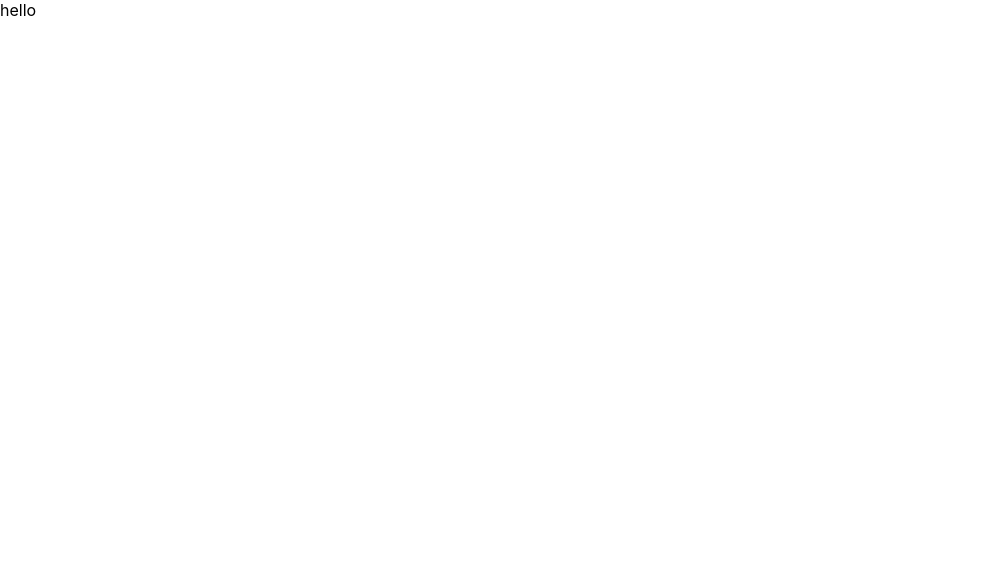
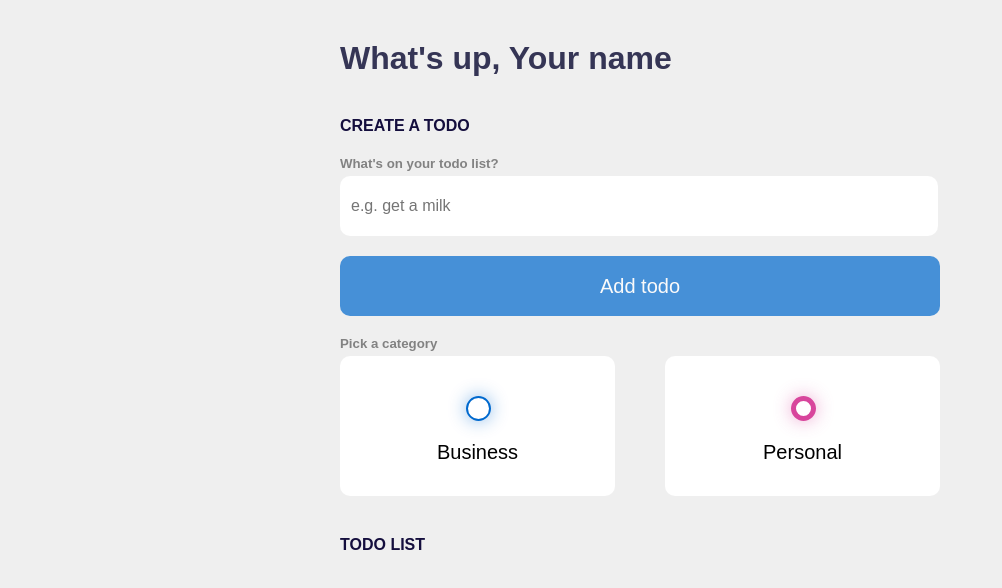
Before and after one commit to aikenm/neobis_front_toDoListReact, a React (Create React App) app in the folder neobis-front-todolist-react/: page / in a window 1280 px wide. Shown: the top 588 px of the page, without its empty margins (0-1002 px from the left). Built offline with nearby package versions, Linux system fonts and the light colour scheme.

Commit message:
Implemented adding the tasks, did a markup, implemented deleting of tasks, implemented a categories.

```diff
--- a/neobis-front-todolist-react/public/index.html
+++ b/neobis-front-todolist-react/public/index.html
@@ -3,7 +3,7 @@
   <head>
     <meta charset="utf-8" />
     <meta name="viewport" content="width=device-width, initial-scale=1" />
-    <title>React App</title>
+    <title>Todo List React</title>
   </head>
   <body>
     <noscript>You need to enable JavaScript to run this app.</noscript>
--- a/neobis-front-todolist-react/src/App.js
+++ /dev/null
@@ -1,11 +0,0 @@
-import React from 'react'
-
-function App() {
-  return (
-    <div className="App">
-
-    </div>
-  );
-}
-
-export default App;
--- /dev/null
+++ b/neobis-front-todolist-react/src/components/App.js
@@ -0,0 +1,54 @@
+import React, { useState } from 'react';
+import '../styles/style.css';
+import EditableName from './EditableName';
+import CategoryCheckbox from './CategoryCheckbox';
+import TaskInput from './TaskInput';
+import TaskList from './TaskList';
+
+function App() {
+  const [tasks, setTasks] = useState([]);
+  const [selectedCategory, setSelectedCategory] = useState('personal');
+
+  const handleAddTask = (newTaskText) => {
+    const newTask = {
+      text: newTaskText,
+      category: selectedCategory,
+      checked: false,
+    };
+    setTasks([...tasks, newTask]);
+  };
+
+  const handleDelete = (index) => {
+    const updatedTasks = tasks.filter((_, i) => i !== index);
+    setTasks(updatedTasks);
+  };
+
+  const handleEdit = (index) => {
+
+  };
+
+  const handleCategoryChange = (category) => {
+    setSelectedCategory(category === selectedCategory ? '' : category);
+  };
+
+  const handleComplete = (index) => {
+
+  };
+
+  return (
+    <div className="container">
+      <h1 className="name">
+        What's up, <EditableName />
+      </h1>
+      <h4>CREATE A TODO</h4>
+      <h5>What's on your todo list?</h5>
+      <TaskInput onAddTask={handleAddTask} />
+      <h5>Pick a category</h5>
+      <CategoryCheckbox selectedCategory={selectedCategory} onCategoryChange={handleCategoryChange} />
+      <h4>TODO LIST</h4>
+      <TaskList tasks={tasks} onDelete={handleDelete} onEdit={handleEdit} onComplete={handleComplete} />
+    </div>
+  );
+}
+
+export default App;
--- /dev/null
+++ b/neobis-front-todolist-react/src/components/CategoryCheckbox.js
@@ -0,0 +1,44 @@
+import React from 'react';
+
+function CategoryCheckbox({ selectedCategory, onCategoryChange }) {
+  const handleCheckboxClick = (category) => {
+    if (category !== selectedCategory) {
+      onCategoryChange(category);
+    } else {
+      onCategoryChange('');
+    }
+  };
+
+  return (
+    <div className="radio-container">
+      <div
+        className={`businessBtn ${selectedCategory === 'business' ? 'selected' : ''}`}
+        onClick={() => handleCheckboxClick('business')}
+      >
+        <input
+          type="checkbox"
+          className="businessRadio"
+          id="businessRadio"
+          checked={selectedCategory === 'business'}
+          disabled={selectedCategory === 'business'}
+        />
+        <label htmlFor="businessRadio">Business</label>
+      </div>
+      <div
+        className={`personalBtn ${selectedCategory === 'personal' ? 'selected' : ''}`}
+        onClick={() => handleCheckboxClick('personal')}
+      >
+        <input
+          type="checkbox"
+          className="personalRadio"
+          id="personalRadio"
+          checked={selectedCategory === 'personal'}
+          disabled={selectedCategory === 'personal'}
+        />
+        <label htmlFor="personalRadio">Personal</label>
+      </div>
+    </div>
+  );
+}
+
+export default CategoryCheckbox;
--- /dev/null
+++ b/neobis-front-todolist-react/src/components/EditableName.js
@@ -0,0 +1,11 @@
+import React from 'react';
+
+function EditableName() {
+  return (
+    <span className="name" contentEditable="true" id="editableName">
+      Your name
+    </span>
+  );
+}
+
+export default EditableName;
--- /dev/null
+++ b/neobis-front-todolist-react/src/components/TaskInput.js
@@ -0,0 +1,33 @@
+import React, { useState } from 'react';
+
+function TaskInput({ onAddTask }) {
+  const [taskText, setTaskText] = useState('');
+
+  const handleInputChange = (event) => {
+    setTaskText(event.target.value);
+  };
+
+  const handleAddButtonClick = () => {
+    if (taskText.trim() !== '') {
+      onAddTask(taskText);
+      setTaskText('');
+    }
+  };
+
+  return (
+    <div>
+      <input
+        type="text"
+        className="taskInput"
+        placeholder="e.g. get a milk"
+        value={taskText}
+        onChange={handleInputChange}
+      />
+      <button className="add" onClick={handleAddButtonClick}>
+        Add todo
+      </button>
+    </div>
+  );
+}
+
+export default TaskInput;
--- /dev/null
+++ b/neobis-front-todolist-react/src/components/TaskList.js
@@ -0,0 +1,27 @@
+import React from 'react';
+
+function TaskList({ tasks, onDelete, onEdit, onComplete }) {
+  return (
+    <ul className="taskList">
+      {tasks.map((task, index) => (
+        <li key={index} className={task.category}>
+          <input
+            type="checkbox"
+            className={`${task.category}-border`}
+            checked={task.checked}
+            onChange={() => onComplete(index)}
+          />
+          <label className="taskText">{task.text}</label>
+          <button className="edit-button" onClick={() => onEdit(index)}>
+            Edit
+          </button>
+          <button className="delete-button" onClick={() => onDelete(index)}>
+            Delete
+          </button>
+        </li>
+      ))}
+    </ul>
+  );
+}
+
+export default TaskList;
--- a/neobis-front-todolist-react/src/index.css
+++ /dev/null
@@ -1,13 +0,0 @@
-body {
-  margin: 0;
-  font-family: -apple-system, BlinkMacSystemFont, 'Segoe UI', 'Roboto', 'Oxygen',
-    'Ubuntu', 'Cantarell', 'Fira Sans', 'Droid Sans', 'Helvetica Neue',
-    sans-serif;
-  -webkit-font-smoothing: antialiased;
-  -moz-osx-font-smoothing: grayscale;
-}
-
-code {
-  font-family: source-code-pro, Menlo, Monaco, Consolas, 'Courier New',
-    monospace;
-}
--- a/neobis-front-todolist-react/src/index.js
+++ b/neobis-front-todolist-react/src/index.js
@@ -1,13 +1,11 @@
 import React from 'react';
-import ReactDOM from 'react-dom/client';
-import './index.css';
-import App from './App';
+import ReactDOM from 'react-dom';
+import './styles/style.css';
+import App from './components/App';
 
-
-const root = ReactDOM.createRoot(document.getElementById('root'));
-root.render(
+ReactDOM.render(
   <React.StrictMode>
     <App />
-    hello
-  </React.StrictMode>
+  </React.StrictMode>,
+  document.getElementById('root')
 );
--- /dev/null
+++ b/neobis-front-todolist-react/src/styles/style.css
@@ -0,0 +1,220 @@
+body {
+    margin: 0;
+    padding: 0;
+    font-family: Arial, Helvetica, sans-serif;
+    background-color: #efefef;
+}
+
+.container {
+    max-width: 600px;
+    margin: 0 auto;
+}
+
+.container h1 {
+    margin-top: 40px;
+    color: #353555;
+}
+
+.name {
+    outline: none;
+}
+
+.container h4 {
+    margin-top: 40px;
+    color: #140e3d;
+}
+
+.container h5 {
+    margin-top: 20px;
+    margin-bottom: 5px;
+    color: #828282;
+}
+
+.taskInput {
+    width: 96%;
+    font-size: 16px;
+    padding: 20px 10px;
+    border-radius: 10px;
+    border: 1px solid transparent;
+    outline: none;
+}
+
+.radio-container {
+    display: grid;
+    grid-template-columns: repeat(2, 1fr);
+    grid-column-gap: 50px;
+    align-items: center;
+    justify-content: space-around;
+}
+
+.businessBtn {
+    grid-area: 1 / 1 / 2 / 2;
+    font-size: 20px;
+    border-radius: 10px;
+    height: 140px;
+    background-color: white;
+    display: flex;
+    flex-direction: column;
+    align-items: center;
+}
+
+.businessBtn input[type="checkbox"] {
+    appearance: none;
+    width: 25px;
+    height: 25px;
+    border: 2px solid #0069ce;
+    box-shadow: 0px 0px 18px 0px rgba(0, 105, 206, 0.46);
+    -webkit-box-shadow: 0px 0px 18px 0px rgba(0, 105, 206, 0.46);
+    -moz-box-shadow: 0px 0px 18px 0px rgba(0, 105, 206, 0.46);
+    border-radius: 50%;
+    margin-top: 40px;
+    margin-bottom: 20px;
+}
+
+.businessBtn input[type="checkbox"]:checked {
+    appearance: none;
+    width: 25px;
+    height: 25px;
+    border: 5px solid #0069ce;
+    box-shadow: 0px 0px 18px 0px rgba(0, 105, 206, 0.46);
+    -webkit-box-shadow: 0px 0px 18px 0px rgba(0, 105, 206, 0.46);
+    -moz-box-shadow: 0px 0px 18px 0px rgba(0, 105, 206, 0.46);
+    border-radius: 50%;
+}
+
+.personalBtn {
+    height: 140px;
+    font-size: 20px;
+    border-radius: 10px;
+    background-color: white;
+    display: flex;
+    flex-direction: column;
+    align-items: center;
+}
+
+.personalBtn input[type="checkbox"] {
+    appearance: none;
+    width: 25px;
+    height: 25px;
+    border: 2px solid #d8459c;
+    box-shadow: 0px 0px 18px 0px rgba(216, 69, 156, 0.46);
+    -webkit-box-shadow: 0px 0px 18px 0px rgba(216, 69, 156, 0.46);
+    -moz-box-shadow: 0px 0px 18px 0px rgba(216, 69, 156, 0.46);
+    border-radius: 50%;
+    margin-top: 40px;
+    margin-bottom: 20px;
+}
+
+.personalBtn input[type="checkbox"]:checked {
+    appearance: none;
+    width: 25px;
+    height: 25px;
+    border: 5px solid #d8459c;
+    box-shadow: 0px 0px 18px 0px rgba(216, 69, 156, 0.46);
+    -webkit-box-shadow: 0px 0px 18px 0px rgba(216, 69, 156, 0.46);
+    -moz-box-shadow: 0px 0px 18px 0px rgba(216, 69, 156, 0.46);
+    border-radius: 50%;
+}
+
+.add {
+    width: 100%;
+    height: 60px;
+    margin-top: 20px;
+    border-radius: 10px;
+    background-color: #0069ce;
+    opacity: 70%;
+    color: white;
+    font-size: 20px;
+    border: 1px solid transparent;
+}
+
+.add:hover {
+    opacity: 80%;
+}
+
+ul {
+    list-style-type: none;
+    padding: 0;
+}
+
+li {
+    display: flex;
+    align-items: center;
+    background-color: white;
+    width: 100%;
+    height: 70px;
+    border-radius: 20px;
+    margin-bottom: 10px;
+}
+
+li input[type="checkbox"] {
+    appearance: none;
+    width: 25px;
+    height: 25px;
+    border: 2px solid #ccc;
+    border-radius: 50%;
+    outline: none;
+    margin-right: 15px;
+    margin-left: 15px;
+}
+
+.business-border input[type="checkbox"] {
+    border: 2px solid #0069ce;
+    box-shadow: 0px 0px 18px 0px rgba(0, 105, 206, 0.46);
+    -webkit-box-shadow: 0px 0px 18px 0px rgba(0, 105, 206, 0.46);
+    -moz-box-shadow: 0px 0px 18px 0px rgba(0, 105, 206, 0.46);
+}
+
+.business-border input[type="checkbox"]:checked {
+    border: 5px solid #0069ce;
+    box-shadow: 0px 0px 18px 0px rgba(0, 105, 206, 0.46);
+    -webkit-box-shadow: 0px 0px 18px 0px rgba(0, 105, 206, 0.46);
+    -moz-box-shadow: 0px 0px 18px 0px rgba(0, 105, 206, 0.46);
+}
+
+.personal-border input[type="checkbox"] {
+    border: 2px solid #d8459c;
+    box-shadow: 0px 0px 18px 0px rgba(216, 69, 156, 0.46);
+    -webkit-box-shadow: 0px 0px 18px 0px rgba(216, 69, 156, 0.46);
+    -moz-box-shadow: 0px 0px 18px 0px rgba(216, 69, 156, 0.46);
+}
+
+.personal-border input[type="checkbox"]:checked {
+    border: 5px solid #d8459c;
+    box-shadow: 0px 0px 18px 0px rgba(216, 69, 156, 0.46);
+    -webkit-box-shadow: 0px 0px 18px 0px rgba(216, 69, 156, 0.46);
+    -moz-box-shadow: 0px 0px 18px 0px rgba(216, 69, 156, 0.46);
+}
+
+li label {
+    font-size: 16px;
+    pointer-events: none;
+}
+
+li button {
+    height: 40px;
+    font-size: 18px;
+    border-radius: 10px;
+    margin-right: 10px;
+    padding: 10px 20px;
+    color: white;
+    border: 1px solid transparent;
+}
+
+.edit-button {
+    margin-left: auto;
+    background-color: #d13995;
+}
+
+.delete-button {
+    margin-right: 20px;
+    background-color: #e4534f;
+}
+
+.edit-button:hover {
+    opacity: 80%;
+}
+
+.delete-button:hover {
+    opacity: 80%;
+}
```
Also changed, not shown: neobis-front-todolist-react/src/App.css (deleted).
